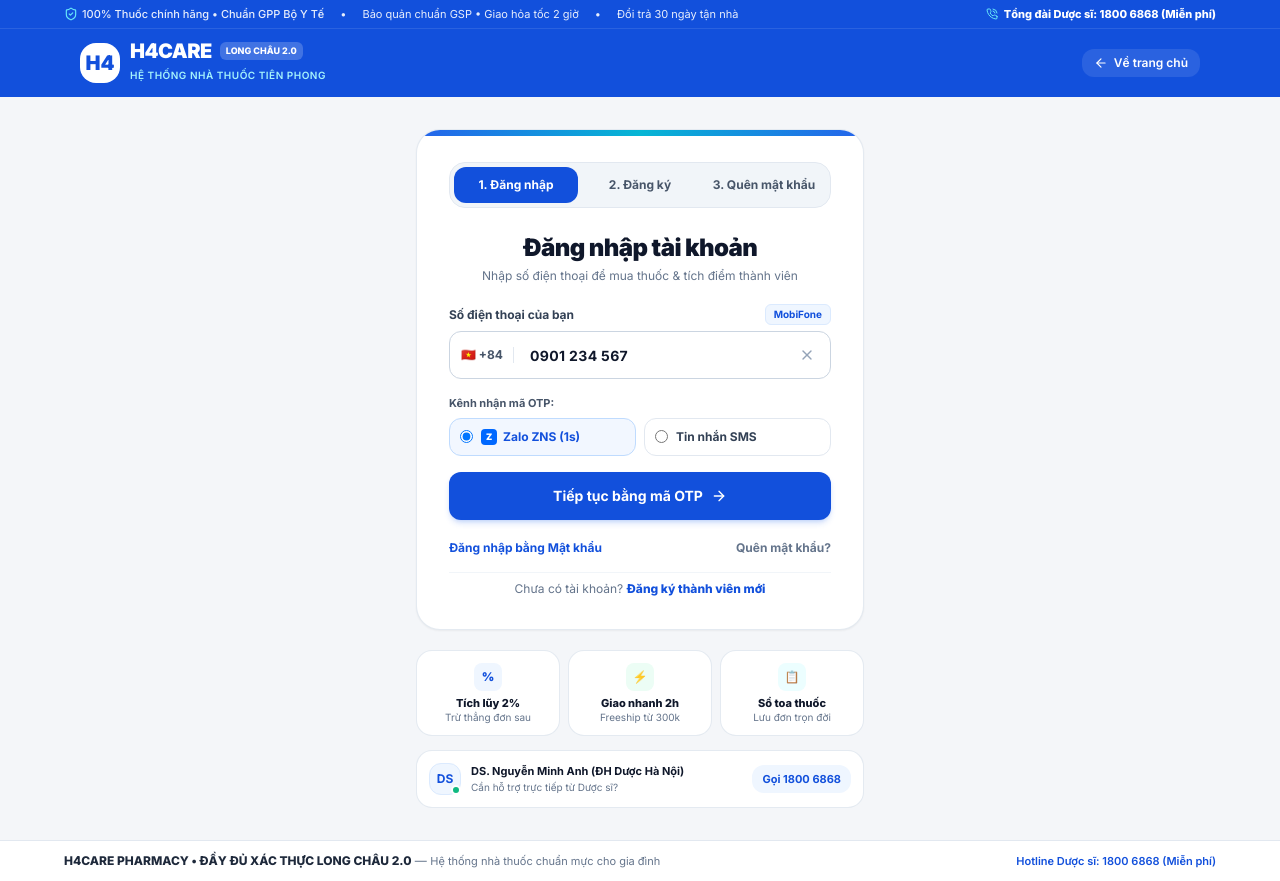
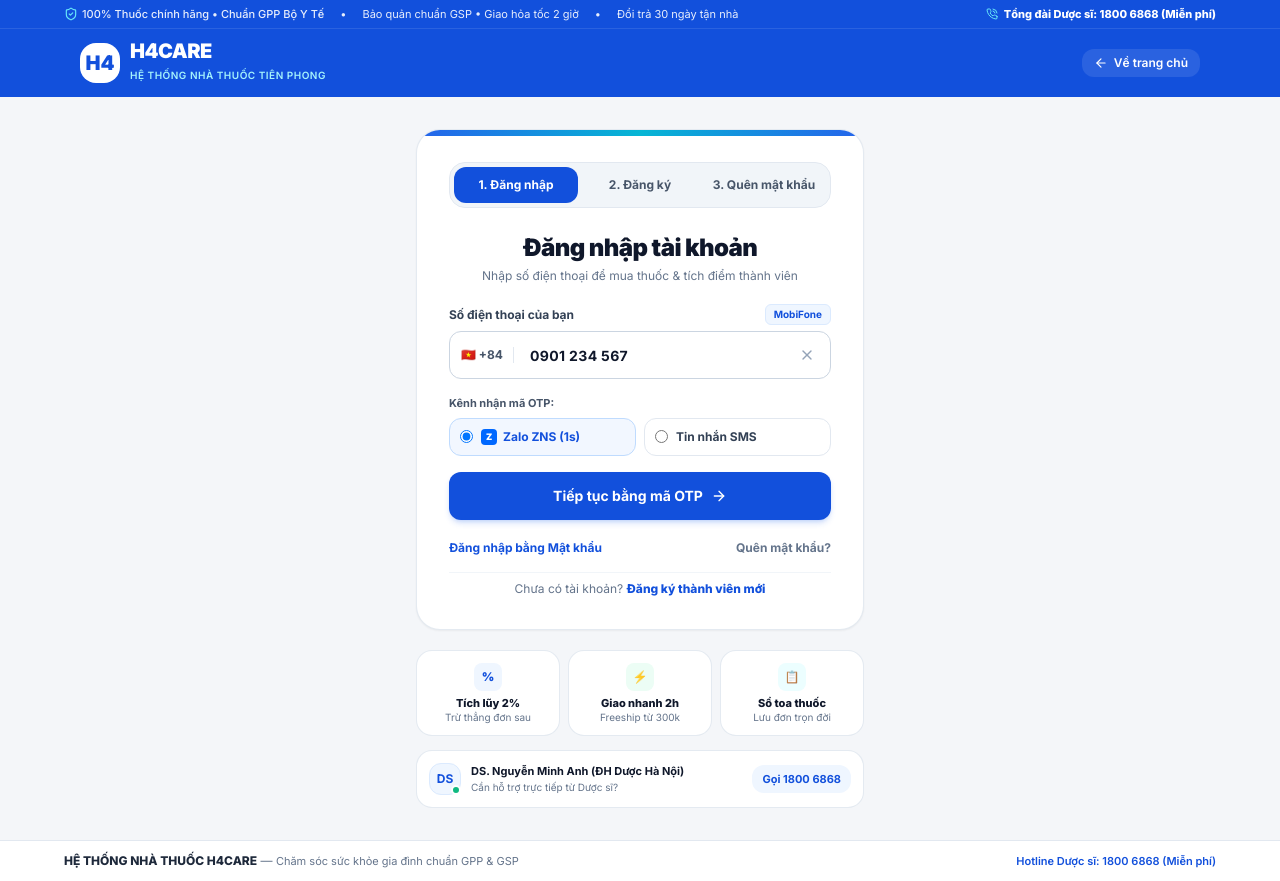
Before and after one commit to hunglai1h3-source/du-an-website-ban-thuoc-, a Next.js app: page /login in a window 1280 px wide. Built offline with nearby package versions, Linux system fonts and the light colour scheme.

Commit message:
update giao diện

```diff
--- a/src/app/account/page.tsx
+++ b/src/app/account/page.tsx
@@ -48,7 +48,7 @@
 
       <main className="flex-1 max-w-5xl w-full mx-auto px-4 py-8 sm:py-10">
 
-        {/* Top Member Card (Long Chau Style) */}
+        {/* Top Member Card */}
         <div className="bg-white rounded-3xl p-6 sm:p-8 border border-slate-200/90 shadow-xs mb-6">
           <div className="flex flex-col sm:flex-row items-start sm:items-center justify-between gap-4">
             <div className="flex items-center gap-4">
--- a/src/app/login/page.tsx
+++ b/src/app/login/page.tsx
@@ -252,7 +252,7 @@
   return (
     <div className="min-h-screen flex flex-col justify-between bg-[#f4f6f9] text-slate-900">
 
-      {/* ================= TOP LONG CHÂU BAR ================= */}
+      {/* ================= TOP PHARMACY TRUST BAR ================= */}
       <header className="bg-[#1250dc] text-white shadow-xs sticky top-0 z-30">
         <div className="border-b border-white/10 text-xs py-1.5 px-4 hidden sm:block">
           <div className="max-w-6xl mx-auto flex items-center justify-between text-[11px] text-white/90">
@@ -283,7 +283,6 @@
             <div>
               <div className="flex items-center gap-2">
                 <span className="text-xl font-black tracking-tight leading-none">H4CARE</span>
-                <span className="px-1.5 py-0.5 text-[9px] font-extrabold rounded-md bg-white/20 text-white">LONG CHÂU 2.0</span>
               </div>
               <span className="text-[10px] tracking-wider text-cyan-200 uppercase font-semibold">HỆ THỐNG NHÀ THUỐC TIÊN PHONG</span>
             </div>
@@ -847,7 +846,7 @@
 
         </div>
 
-        {/* 3 Long Chau Member Perks */}
+        {/* 3 H4CARE Member Perks */}
         <div className="mt-5 grid grid-cols-3 gap-2 text-center text-xs">
           <div className="p-3 bg-white rounded-2xl border border-slate-200/90 shadow-2xs">
             <div className="w-7 h-7 rounded-lg bg-blue-50 text-[#1250dc] flex items-center justify-center mx-auto mb-1 font-black text-xs">
@@ -899,9 +898,9 @@
       <footer className="bg-white border-t border-slate-200 py-3 px-4 text-xs text-slate-500">
         <div className="max-w-6xl mx-auto flex flex-col sm:flex-row items-center justify-between gap-2 text-center sm:text-left">
           <div>
-            <span className="font-extrabold text-slate-800">H4CARE PHARMACY • ĐẦY ĐỦ XÁC THỰC LONG CHÂU 2.0</span>
+            <span className="font-extrabold text-slate-800">HỆ THỐNG NHÀ THUỐC H4CARE</span>
             <span className="hidden sm:inline"> — </span>
-            <span className="block sm:inline text-[11px]">Hệ thống nhà thuốc chuẩn mực cho gia đình</span>
+            <span className="block sm:inline text-[11px]">Chăm sóc sức khỏe gia đình chuẩn GPP & GSP</span>
           </div>
           <div className="text-[11px] font-semibold text-[#1250dc]">
             Hotline Dược sĩ: 1800 6868 (Miễn phí)
--- a/src/components/layout/Header.tsx
+++ b/src/components/layout/Header.tsx
@@ -163,7 +163,7 @@
                 </div>
               </a>
 
-              {/* Account Trigger (Long Chau style: User profile or Login) */}
+              {/* Account Trigger: User profile or Login */}
               {isAuthenticated && user ? (
                 <div className="relative">
                   <button
```
